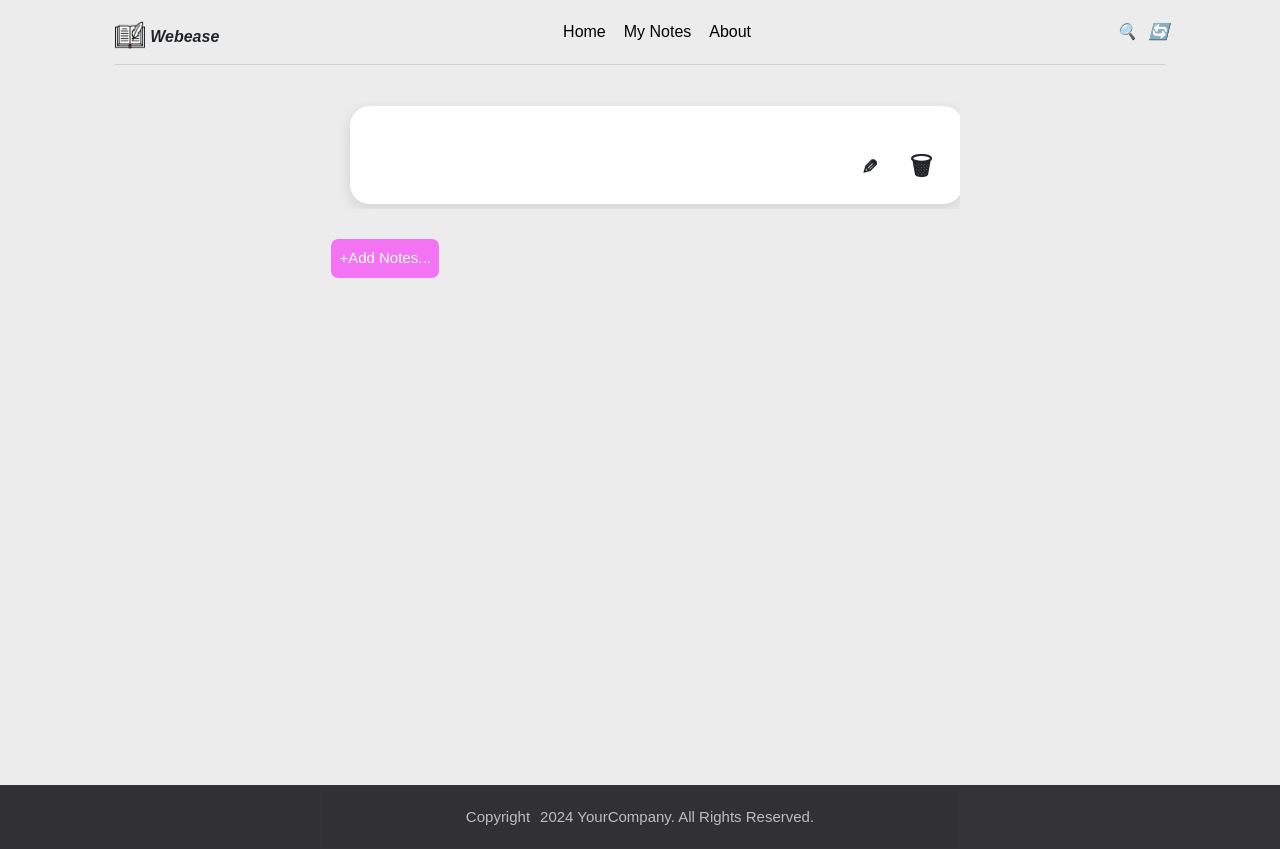
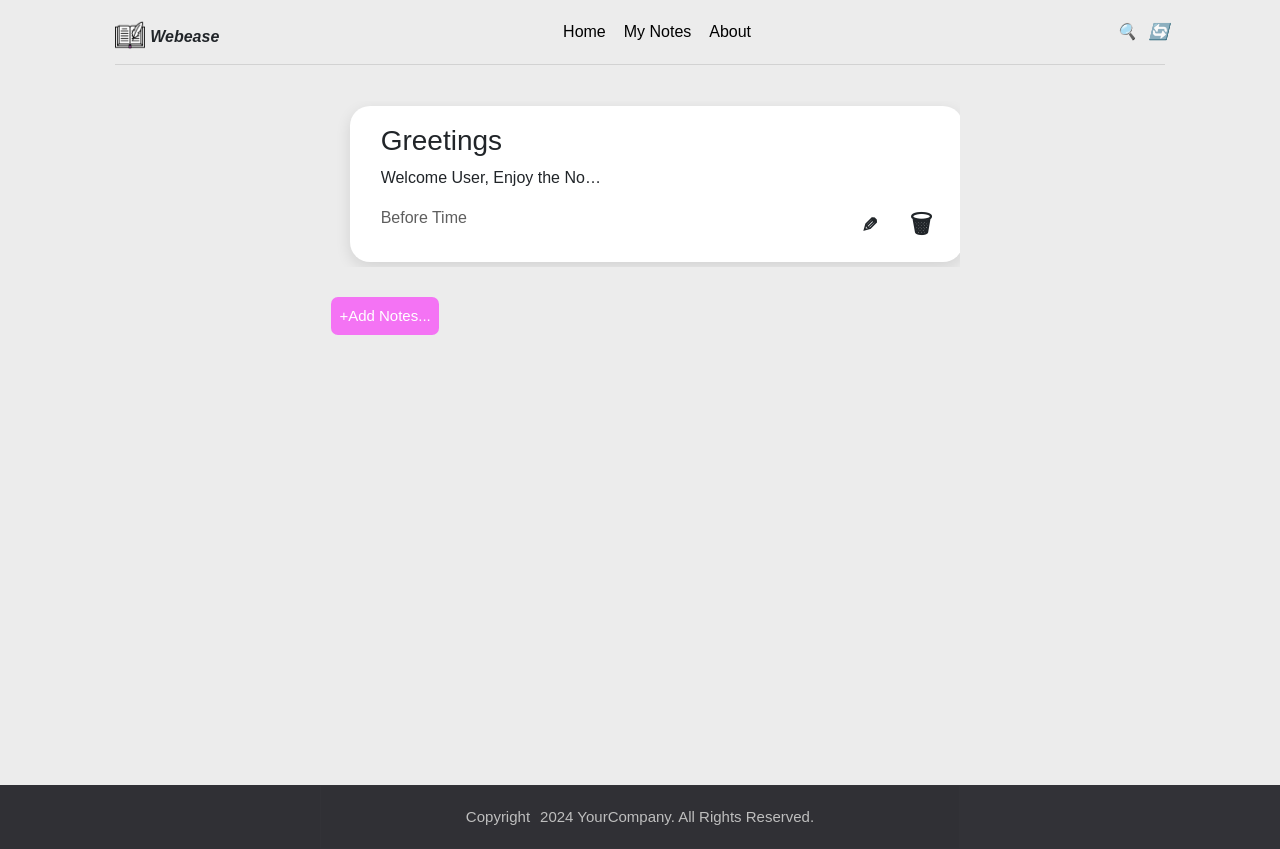
Before and after one commit to REBUG2416/REACT, a React (Vite) app in the folder client/: page /Notes in a window 1280 px wide. Built offline with nearby package versions, Linux system fonts and the light colour scheme.

Commit message:
New commit

```diff
--- a/client/src/components/Notes/Home.tsx
+++ b/client/src/components/Notes/Home.tsx
@@ -21,7 +21,7 @@ const Home = () => {
   },
 });
  */
- const [notes, setNotes] = useState<Note[] | null>([{ title: "", body: "", created_at: "", id: 0 }]);
+ const [notes, setNotes] = useState<Note[] | null>([{ title: "Greetings", body: "Welcome User, Enjoy the Notepad", created_at: "Before Time", id: 0 }]);
 
   return (
     <div className="home">
```
